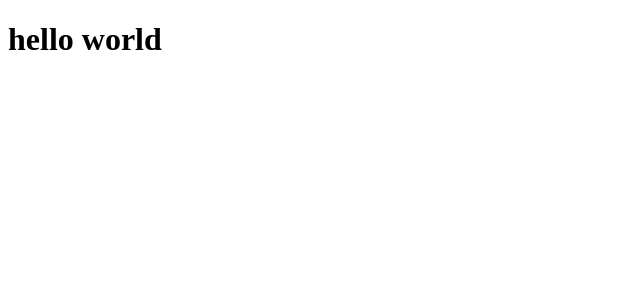
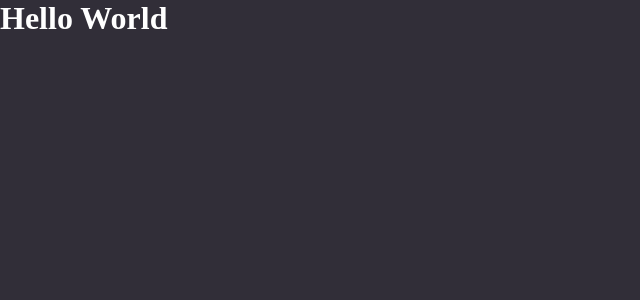
Before and after one commit to davilm/GoBaber-web, a React (Create React App) app: page / in a window 1280 px wide. Shown: the top 300 px of the page, without its empty margins (0-640 px from the left). Built offline with nearby package versions, Linux system fonts and the light colour scheme.

Commit message:
global styles

```diff
--- a/package.json
+++ b/package.json
@@ -13,6 +13,7 @@
     "react": "^16.13.1",
     "react-dom": "^16.13.1",
     "react-scripts": "3.4.2",
+    "styled-components": "^5.1.1",
     "typescript": "~3.7.2"
   },
   "scripts": {
@@ -37,6 +38,7 @@
     ]
   },
   "devDependencies": {
+    "@types/styled-components": "^5.1.2",
     "@typescript-eslint/eslint-plugin": "^2.27.0",
     "@typescript-eslint/parser": "^2.27.0",
     "eslint": "^6.8.0",
--- a/public/index.html
+++ b/public/index.html
@@ -7,6 +7,8 @@
   <meta name="theme-color" content="#FF9000" />
 
   <title>GoBarber</title>
+
+  <link href="https://fonts.googleapis.com/css2?family=Roboto+Slab:wght@400;500&display=swap" rel="stylesheet" />
 </head>
 
 <body>
--- a/src/App.tsx
+++ b/src/App.tsx
@@ -1,5 +1,12 @@
 import React from 'react';
 
-const App: React.FC = () => <h1>hello world</h1>;
+import GlobalStyles from './styles/global';
+
+const App: React.FC = () => (
+  <>
+    <h1>Hello World</h1>
+    <GlobalStyles />
+  </>
+);
 
 export default App;
--- /dev/null
+++ b/src/styles/global.ts
@@ -0,0 +1,29 @@
+import { createGlobalStyle } from 'styled-components';
+
+export default createGlobalStyle`
+  *{
+    margin: 0;
+    padding: 0;
+    box-sizing: border-box;
+    outline: 0;
+  }
+
+  body {
+    background: #312E38;
+    color:#FFF;
+    --webkit-font-smoothing: antialiased;
+  }
+
+  border-style, input, button {
+    font-family: 'Roboto Slab', serif;
+    font-size: 16px;
+  }
+
+  h1, h2, h3, h4, h5, h6, strong {
+    font-weigt: 500;
+  }
+
+  button {
+    cursor: pointer;
+  }
+`;
```
Also changed, not shown: 1 other file (tests, documents, lock files or other folders).
